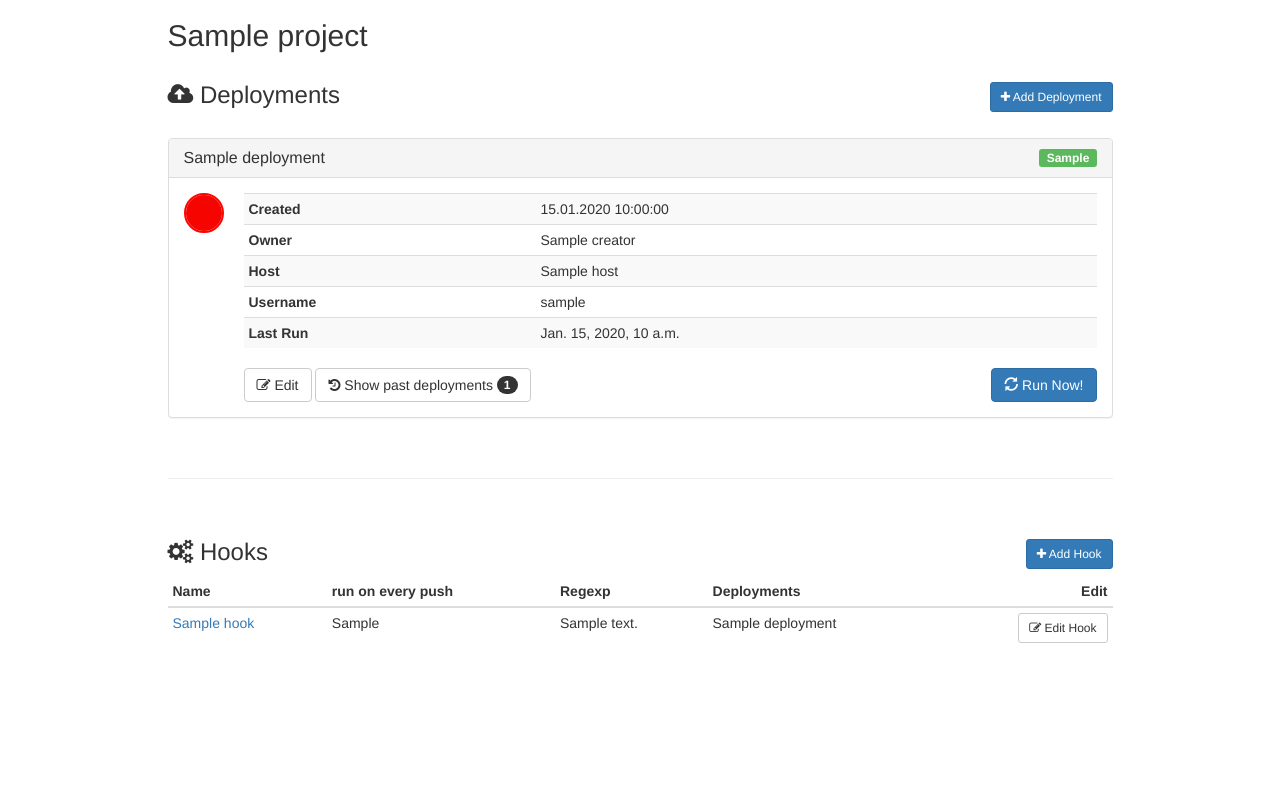
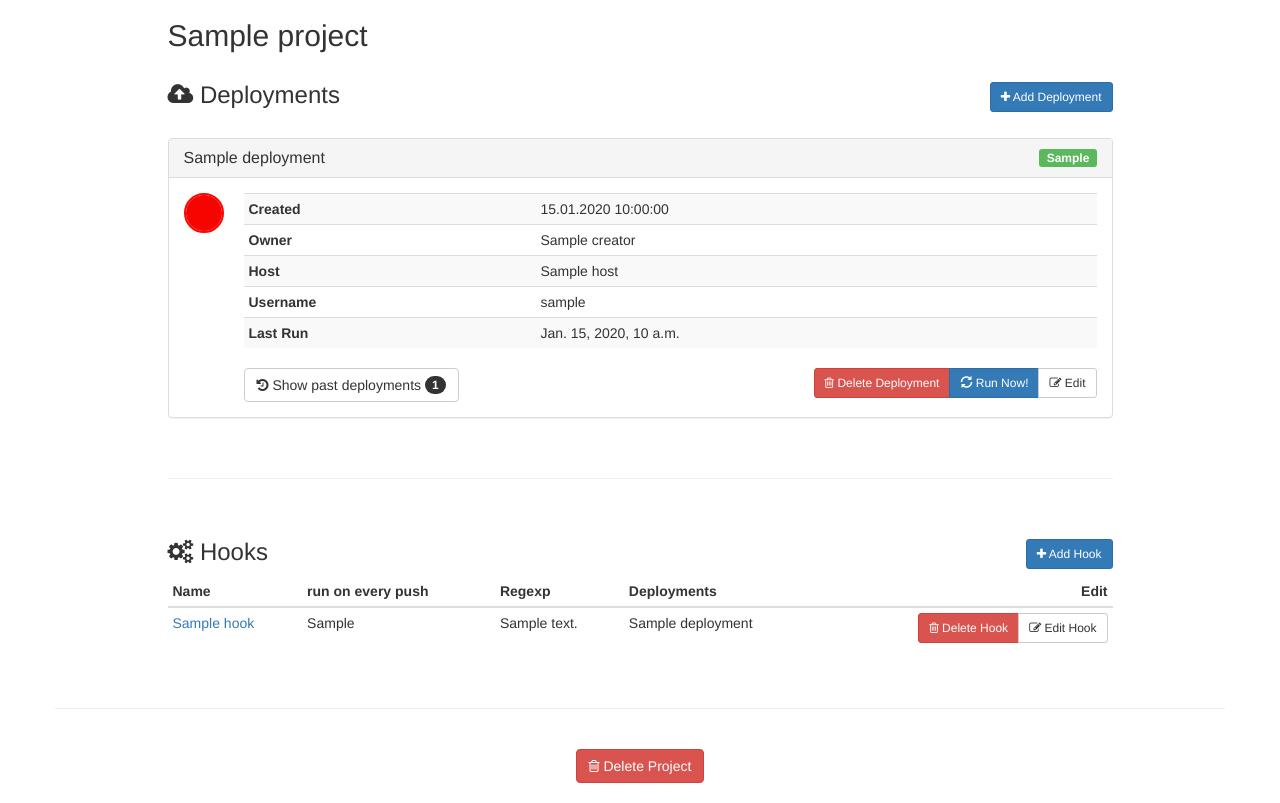
Before and after one commit to felixkosmalla/gitploy, a Django app: template deployments/templates/project.html in a window 1280 px wide. Shown: the part 72-875 px from the top of the page. Before the commit the page ends 715 px from the top, so only its background shows below. Run offline with Django 3.2, Linux system fonts and the light colour scheme; the template is opened without the code that fills it: most values are stand-ins (such as "Sample title", 1, 10 or a date in 2020); some libraries are stand-ins or nearby versions.

Commit message:
added deleting

```diff
--- a/deployments/templates/project.html
+++ b/deployments/templates/project.html
@@ -25,6 +25,7 @@
             </h3>
             {% if project.deployments.all %}
                 {% for deployment in project.deployments.all %}
+                    <div id="deployment-{{deployment.id}}">
                     <a name="deployment-{{ deployment.id }}"></a>
                     <div class="panel panel-default deployment deployment-id{{deployment.id}}">
                         <div class="panel-heading">
@@ -64,20 +65,23 @@
                                             </tbody>
                                         </table>
 
-                                        <a  class="btn btn-default" href="{% url 'edit-deployment' deployment.id %}"><i class="fa fa-edit"></i> Edit</a>
                                         <a  class="btn btn-default" href="{% url 'show-past-deployments' deployment.id %}">
                                         <i class="fa fa-history"></i> Show past deployments
                                         <span class="badge">{{ deployment.executions.all | length }}</span></a>
 
+                                        <div class="btn-group pull-right">
 
+                                        <button type="button" class="btn btn-danger delete-deployment btn-sm" data-deployment-id="{{deployment.id}}"><i class="fa fa-trash-o"></i> Delete Deployment</button>
 
+                                        <a  class="btn btn-primary run-deployment  btn-sm" data-deployment-id="{{deployment.id}}" data-deployment-name="{{deployment.name}}" target="_blank" href="{% url 'run-deployment' deployment.id %}"><i class="glyphicon glyphicon-refresh"></i> Run Now!</a>
+                                        <a  class="btn btn-default btn-sm" href="{% url 'edit-deployment' deployment.id %}"><i class="fa fa-edit"></i> Edit</a>
 
-
-                                        <a  class="btn btn-primary pull-right run-deployment" data-deployment-id="{{deployment.id}}" data-deployment-name="{{deployment.name}}" target="_blank" href="{% url 'run-deployment' deployment.id %}"><i class="glyphicon glyphicon-refresh"></i> Run Now!</a>
+                                        </div>
 
                             </div>
                         </div>
                         </div>
+                    </div>
                     </div>
 
                 {% endfor %}
@@ -105,7 +109,7 @@
                 </thead>
                 <tbody>
                     {% for hook in project.hooks.all %}
-                    <tr>
+                    <tr id="hook-{{hook.id}}">
                         <td><a href="{% url "edit-hook" hook.id %}">{{hook.name}}</a></td>
                         <td>{{hook.every_push}}</td>
                         <td>{{hook.commit_message_regex}}</td>
@@ -116,7 +120,10 @@
                             {% endfor %}
                         </td>
                         <td>
-                            <a href="{% url "edit-hook" hook.id %}" class="btn btn-default btn-sm pull-right"><i class="fa fa-edit"></i> Edit Hook</a>
+                            <div class="btn-group pull-right">
+                                <button type="button" class="btn btn-danger btn-sm delete-hook" data-hook-id="{{hook.id}}" ><i class="fa fa-trash-o"></i> Delete Hook</button>
+                                <a href="{% url "edit-hook" hook.id %}" class="btn btn-default btn-sm"><i class="fa fa-edit"></i> Edit Hook</a>
+                            </div>
                         </td>
                     </tr>
 
@@ -128,6 +135,19 @@
 
         </div>
     </div>
+
+    <div class="row">
+        <br>
+        <hr>
+        <br>
+        <div class="col-xs-1 col-sm-1 col-md-1 col-lg-1">
+
+        </div>
+        <div class="col-xs-10 col-sm-10 col-md-10 col-lg-10" style="text-align:center">
+            <button type="button" class="btn btn-danger delete-project" data-project-id="{{project.id}}"><i class="fa fa-trash-o"></i> Delete Project</button>
+        </div>
+    </div>
+
 </div>
 
 
@@ -159,7 +179,52 @@
 
 {% block extra_script %}
     <script type="text/javascript">
+    //// delete project
+    $('.delete-project').click(function(){
+        var id = $('.delete-project').attr('data-project-id');
 
+        bootbox.confirm("Do you really want to delete the project, including all deployments and hooks?", function(resp){
+            if(resp == true){
+               $.get(Urls.delete_project(id), {}, function(){
+                    window.location.href = Urls.index();
+                });
+            }
+        });
+
+
+    });
+
+    //// delete deployment
+    $('.delete-deployment').click(function(){
+        var id = $('.delete-deployment').attr('data-deployment-id');
+
+        bootbox.confirm("Do you really want to delete the deployment?", function(resp){
+            if(resp == true){
+               $.get(Urls.delete_deployment(id), {}, function(){
+                    $('#deployment-'+id).fadeOut();
+                });
+            }
+        });
+
+
+    });
+    //// delete hook
+    $('.delete-hook').click(function(){
+        var id = $('.delete-hook').attr('data-hook-id');
+
+        bootbox.confirm("Do you really want to delete the hook?", function(resp){
+            if(resp == true){
+               $.get(Urls.delete_hook(id), {}, function(){
+                    $('#hook-'+id).fadeOut();
+                });
+            }
+        });
+
+
+    });
+
+
+    //// run deployment
     $('.run-deployment').click(function(e){
         e.preventDefault();
         var bt = $(this);
--- a/deployments/urls.py
+++ b/deployments/urls.py
@@ -16,7 +16,9 @@ urlpatterns = patterns('',
     url(r'^project/edit-hook/(?P<hook_id>\d*)$','deployments.views.hooks.edit_hook', name="edit-hook"),
 
     url(r'^project/(?P<project_id>\d*)/add-deployment$', 'deployments.views.deploy.add_deployment', name='add-deployment'),
+    url(r'^project/(?P<project_id>\d*)/delete$', 'deployments.views.projects.delete_project', name='delete_project'),
     url(r'^deployment/(?P<deployment_id>\d*)/edit$', 'deployments.views.deploy.edit_deployment', name='edit-deployment'),
+    url(r'^deployment/(?P<deployment_id>\d*)/delete$', 'deployments.views.deploy.delete_deployment', name='delete_deployment'),
     url(r'^deployment/(?P<deployment_id>\d*)/run$', 'deployments.views.deploy.run_deployment', name='run-deployment'),
     url(r'^deployment/(?P<deployment_id>\d*)/past-deployments$', 'deployments.views.deploy.past_deployments', name='show-past-deployments'),
 
@@ -27,6 +29,7 @@ urlpatterns = patterns('',
 
 
     url(r'^hook/(?P<hook_id>\d*)/run/(?P<key>\w*)$', 'deployments.views.deploy.run_hook', name="run-hook"),
+    url(r'^hook/(?P<hook_id>\d*)/delete$', 'deployments.views.hooks.delete_hook', name="delete_hook"),
 
 
     # url(r'^admin/', include(admin.site.urls)),
--- a/frontend/templates/base.html
+++ b/frontend/templates/base.html
@@ -91,6 +91,7 @@
     <!-- Include all compiled plugins (below), or include individual files as needed -->
     <script src="//netdna.bootstrapcdn.com/bootstrap/3.1.1/js/bootstrap.min.js"></script>
     <script src="{% static "vendor/bs_switch/js/bootstrap-switch.min.js" %}"></script>
+    <script src="{% static "vendor/bootbox/bootbox.min.js" %}"></script>
     <script src="{% static "js/base.js" %}"></script>
 
     {% block extra_script %}
```
Also changed, not shown: deployments/models.py (+6 -3 lines), deployments/views/deploy.py (+10 -0 lines), deployments/views/hooks.py (+10 -0 lines), deployments/views/projects.py (+12 -1 lines), frontend/static/vendor/bootbox/bootbox.min.js (added).
